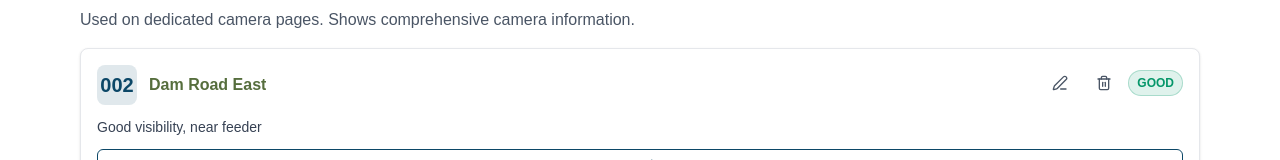
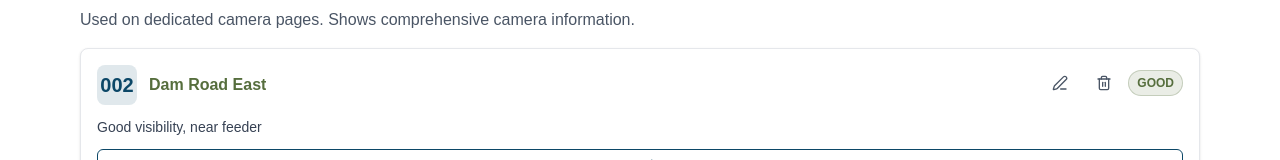
Before and after one commit to thisdwhitley/hunt-club-website, a Next.js app: page /cameras/demo in a window 1280 px wide. Shown: the part 514-674 px from the top of the page. Built offline with nearby package versions, Linux system fonts and the light colour scheme.

Commit message:
updating the alert colors, need to revisit to make site wide

```diff
--- a/src/components/cameras/CameraCard.tsx
+++ b/src/components/cameras/CameraCard.tsx
@@ -144,17 +144,30 @@ export default function CameraCard({
 
   // Determine alert status and color
   const getAlertStatus = () => {
-    if (camera.deployment?.is_missing) {
-      return { status: 'missing', color: '#DC2626', label: 'MISSING' }
-    }
-    if (camera.latest_report?.needs_attention) {
-      return { status: 'critical', color: '#DC2626', label: 'CRITICAL' }
-    }
-    if (camera.latest_report?.battery_status === 'Low' || camera.days_since_last_report && camera.days_since_last_report > 3) {
-      return { status: 'warning', color: '#D97706', label: 'WARNING' }
-    }
-    return { status: 'good', color: '#059669', label: 'GOOD' }
+  if (camera.deployment?.is_missing) {
+    return { status: 'missing', color: '#8B7355', label: 'MISSING' }  // Weathered Wood
   }
+  if (camera.latest_report?.needs_attention) {
+    return { status: 'critical', color: '#A0653A', label: 'CRITICAL' }  // Clay Earth
+  }
+  if (camera.latest_report?.battery_status === 'Low' ||
+      camera.days_since_last_report && camera.days_since_last_report > 3) {
+    return { status: 'warning', color: '#B9A44C', label: 'WARNING' }  // Muted Gold
+  }
+  return { status: 'good', color: '#566E3D', label: 'GOOD' }  // Olive Green
+}
+  // const getAlertStatus = () => {
+  //   if (camera.deployment?.is_missing) {
+  //     return { status: 'missing', color: '#DC2626', label: 'MISSING' }
+  //   }
+  //   if (camera.latest_report?.needs_attention) {
+  //     return { status: 'critical', color: '#DC2626', label: 'CRITICAL' }
+  //   }
+  //   if (camera.latest_report?.battery_status === 'Low' || camera.days_since_last_report && camera.days_since_last_report > 3) {
+  //     return { status: 'warning', color: '#D97706', label: 'WARNING' }
+  //   }
+  //   return { status: 'good', color: '#059669', label: 'GOOD' }
+  // }
 
   const alertStatus = getAlertStatus()
 
```
